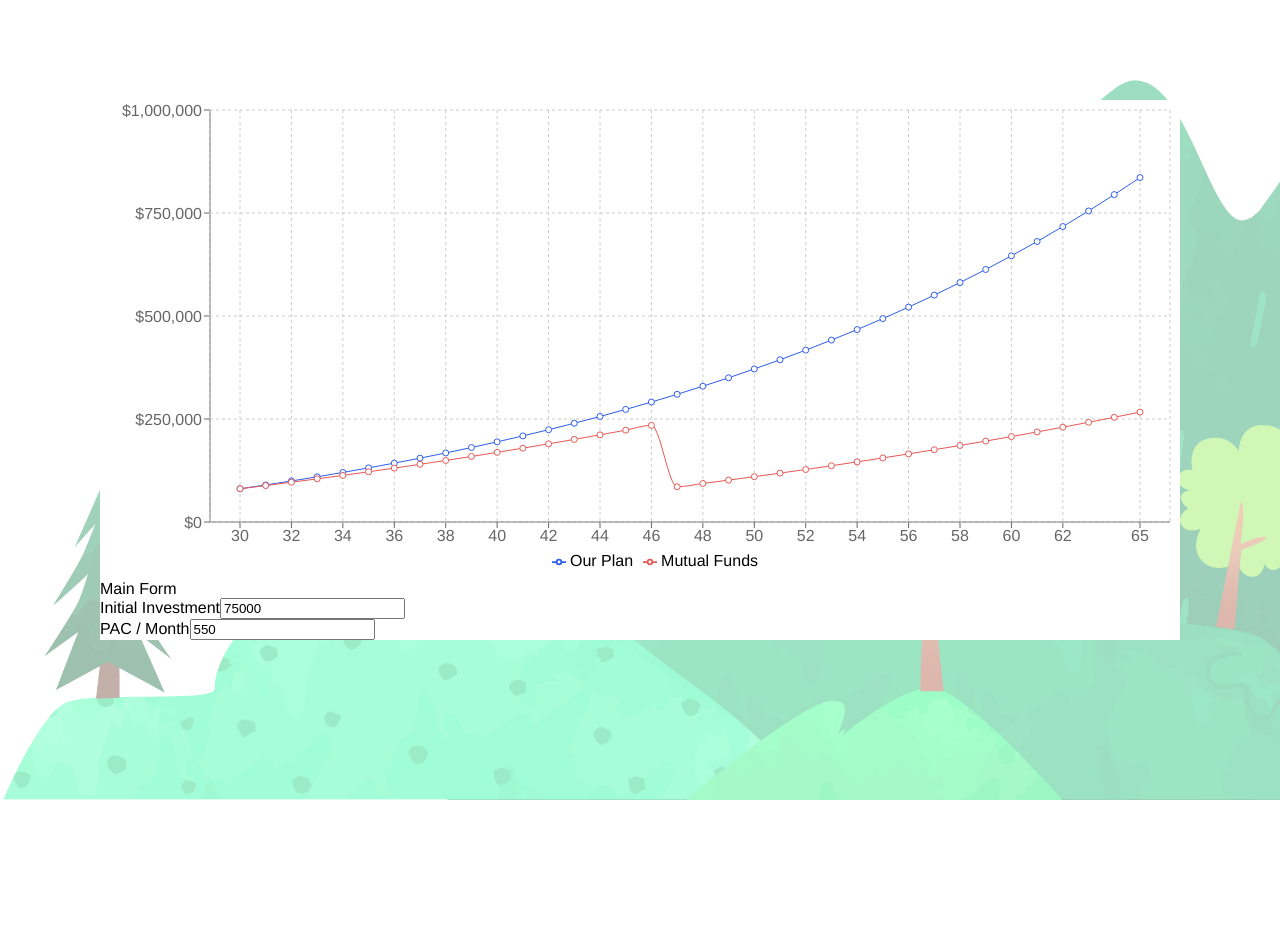
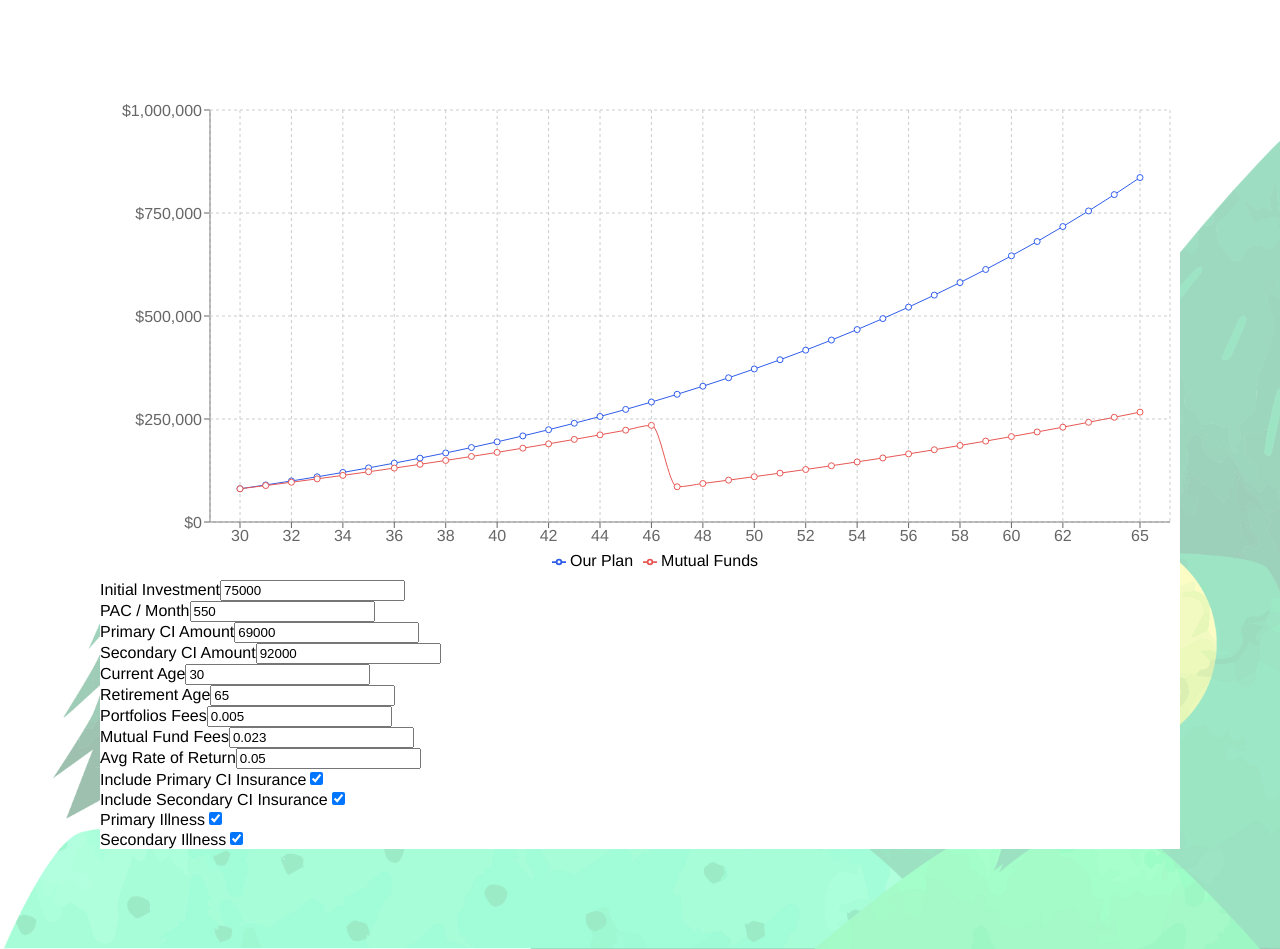
Before and after one commit to swetton/insurance-model, a React (Create React App) app: page / in a window 1280 px wide. Before the commit the page ends 800 px from the top, so only its background shows below. Built offline with nearby package versions, Linux system fonts and the light colour scheme.

Commit message:
Add all the fields

```diff
--- /dev/null
+++ b/src/components/CheckboxField.js
@@ -0,0 +1,28 @@
+import React, { Component } from 'react';
+import { Field } from 'redux-form';
+import numeral from 'numeral';
+
+export default class CheckboxField extends Component {
+  render() {
+    const {
+      name,
+      label,
+    } = this.props;
+
+    return (
+      <div>
+        <label htmlFor={name}>{label}</label>
+        <Field
+          name={name}
+          component='input'
+          type='checkbox'
+        />
+      </div>
+    );
+  }
+}
+
+const styles = {
+  container: {
+  },
+};
--- /dev/null
+++ b/src/components/CurrencyField.js
@@ -0,0 +1,31 @@
+import React, { Component } from 'react';
+import { Field } from 'redux-form';
+import numeral from 'numeral';
+
+const number = (value) => value && Number(value);
+
+export default class NumberField extends Component {
+  render() {
+    const {
+      name,
+      label,
+    } = this.props;
+
+    return (
+      <div>
+        <label htmlFor={name}>{label}</label>
+        <Field
+          name={name}
+          component='input'
+          type='text'
+          normalize={number}
+        />
+      </div>
+    );
+  }
+}
+
+const styles = {
+  container: {
+  },
+};
--- a/src/components/MainForm.js
+++ b/src/components/MainForm.js
@@ -1,34 +1,81 @@
 import React, { Component } from 'react';
 import { Field, reduxForm } from 'redux-form';
+
 import colors from '../theme/colors';
 
-const number = (value) => value && Number(value);
+import CurrencyField from './CurrencyField';
+import NumberField from './NumberField';
+import PercentField from './PercentField';
+import CheckboxField from './CheckboxField';
 
 class MainForm extends Component {
   render() {
     return (
       <div style={styles.container}>
-        Main Form
+        <CurrencyField
+          name='initialInvestment'
+          label='Initial Investment'
+        />
 
-        <div>
-          <label htmlFor='initialInvestment'>Initial Investment</label>
-          <Field
-            name='initialInvestment'
-            component='input'
-            type='text'
-            normalize={number}
-          />
-        </div>
+        <CurrencyField
+          name='pacMonth'
+          label='PAC / Month'
+        />
 
-        <div>
-          <label htmlFor='pacMonth'>PAC / Month</label>
-          <Field
-            name='pacMonth'
-            component='input'
-            type='text'
-            normalize={number}
-          />
-        </div>
+        <CurrencyField
+          name='primaryCiAmount'
+          label='Primary CI Amount'
+        />
+
+        <CurrencyField
+          name='secondaryCiAmount'
+          label='Secondary CI Amount'
+        />
+
+        <NumberField
+          name='currentAge'
+          label='Current Age'
+        />
+
+        <NumberField
+          name='retirementAge'
+          label='Retirement Age'
+        />
+
+        <PercentField
+          name='portfoliosFees'
+          label='Portfolios Fees'
+        />
+
+        <PercentField
+          name='mutualFundsFees'
+          label='Mutual Fund Fees'
+        />
+
+        <PercentField
+          name='rateOfReturn'
+          label='Avg Rate of Return'
+        />
+
+        <CheckboxField
+          name='includePrimaryCiInsurance'
+          label='Include Primary CI Insurance'
+        />
+
+        <CheckboxField
+          name='includeSecondaryCiInsurance'
+          label='Include Secondary CI Insurance'
+        />
+
+        <CheckboxField
+          name='primaryIllness'
+          label='Primary Illness'
+        />
+
+        <CheckboxField
+          name='secondaryIllness'
+          label='Secondary Illness'
+        />
       </div>
     );
   }
--- /dev/null
+++ b/src/components/NumberField.js
@@ -0,0 +1,31 @@
+import React, { Component } from 'react';
+import { Field } from 'redux-form';
+import numeral from 'numeral';
+
+const number = (value) => value && Number(value);
+
+export default class NumberField extends Component {
+  render() {
+    const {
+      name,
+      label,
+    } = this.props;
+
+    return (
+      <div>
+        <label htmlFor={name}>{label}</label>
+        <Field
+          name={name}
+          component='input'
+          type='text'
+          normalize={number}
+        />
+      </div>
+    );
+  }
+}
+
+const styles = {
+  container: {
+  },
+};
--- /dev/null
+++ b/src/components/PercentField.js
@@ -0,0 +1,31 @@
+import React, { Component } from 'react';
+import { Field } from 'redux-form';
+import numeral from 'numeral';
+
+const number = (value) => value && Number(value);
+
+export default class NumberField extends Component {
+  render() {
+    const {
+      name,
+      label,
+    } = this.props;
+
+    return (
+      <div>
+        <label htmlFor={name}>{label}</label>
+        <Field
+          name={name}
+          component='input'
+          type='text'
+          normalize={number}
+        />
+      </div>
+    );
+  }
+}
+
+const styles = {
+  container: {
+  },
+};
```
